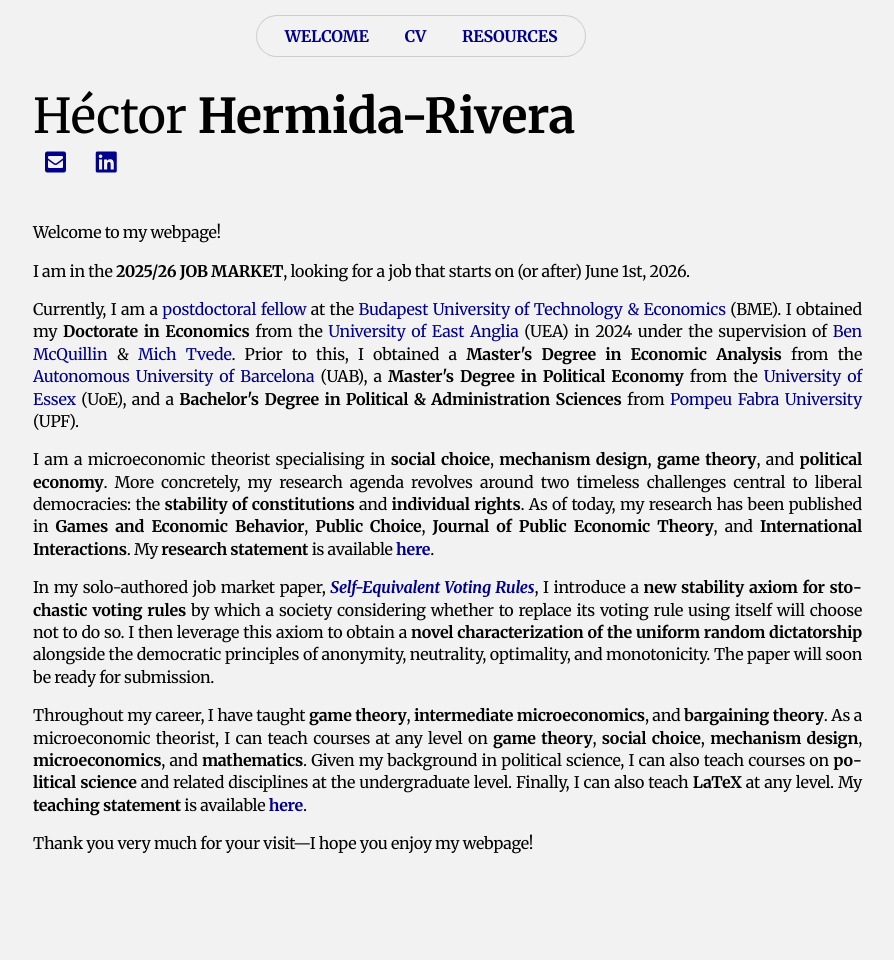
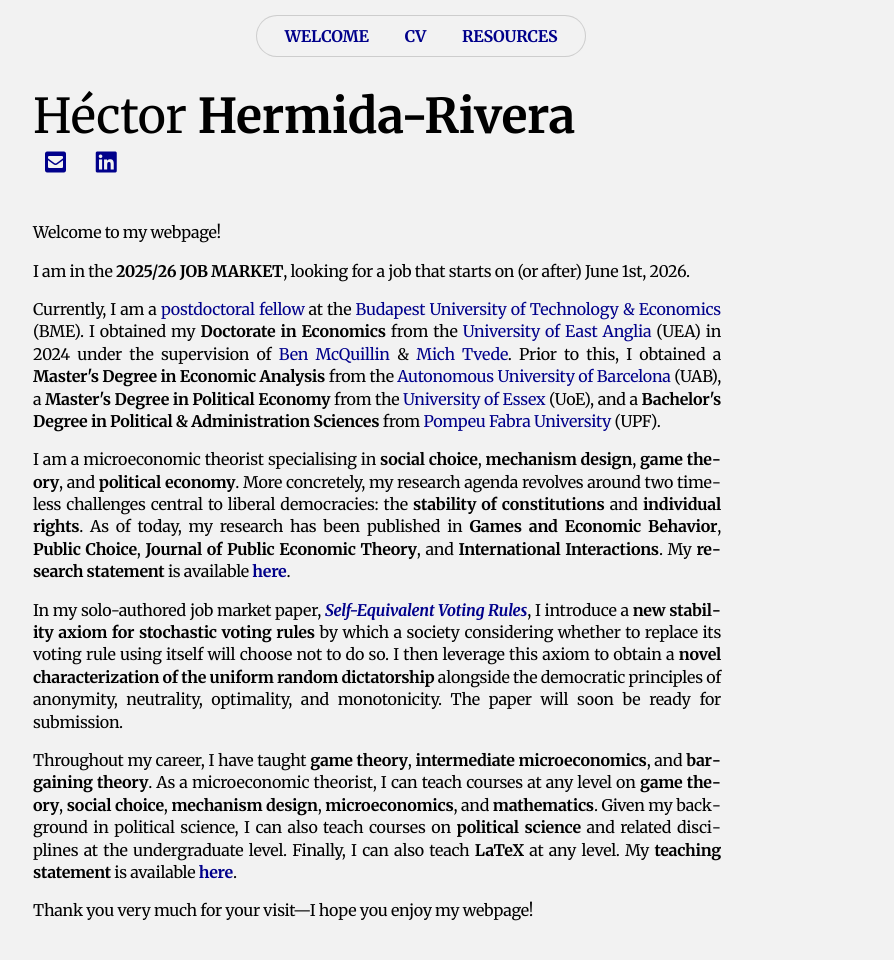
Before and after one commit to HectorHermidaRivera/hectorhermidarivera.github.io, a Jekyll site: the page built from index.md, in a window 1280 px wide and 978 px high. Shown: the top 960 px of the window, without its empty margins (219-1113 px from the left). Built offline with Jekyll 4.4.1, drawn with Linux system fonts in a browser that asks for light colours; a style sheet for code colours, icons or effects is not loaded.

Commit message:
Update index.md

```diff
--- a/index.md
+++ b/index.md
@@ -39,7 +39,7 @@ title: Héctor Hermida-Rivera
     </a>
   </div>
 
-<div class="two-column" style="padding-right: 30px !important;">
+<div class="two-column" style="padding-right: 171px !important;">
   <div class="label"></div>
   <div class="value">
   <p>Welcome to my webpage!</p>
```
